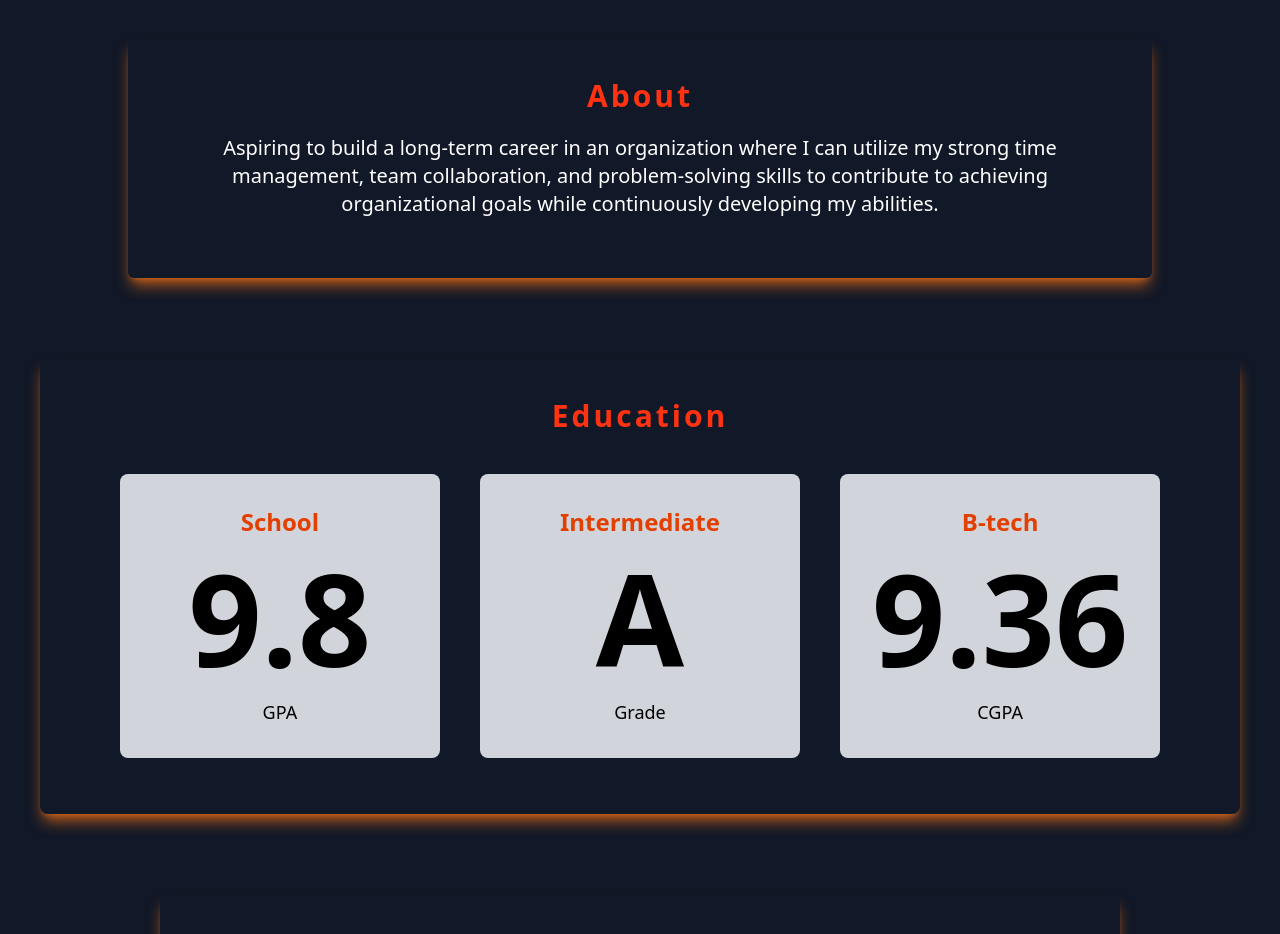
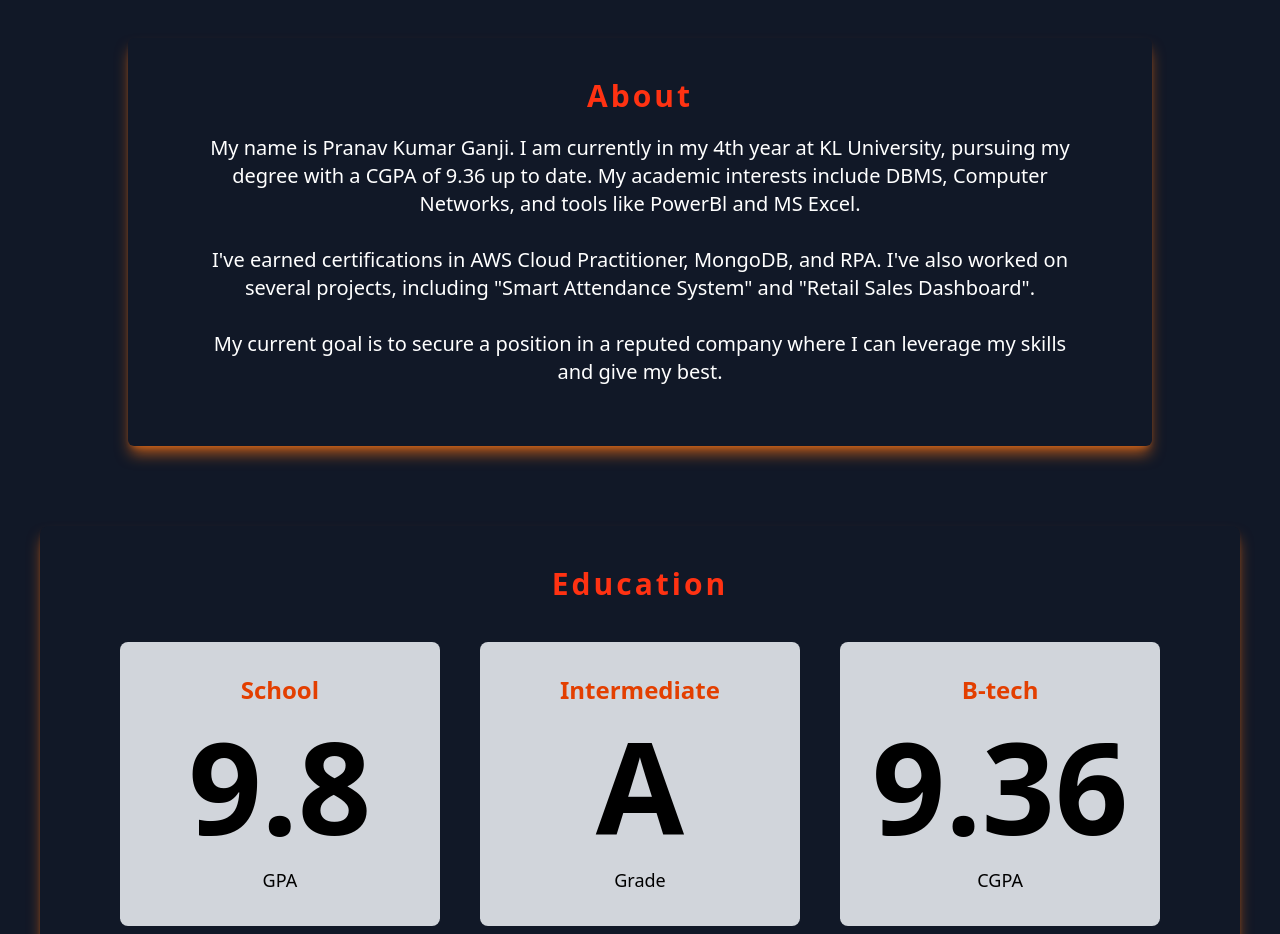
Before and after one commit to Pranav-7890/Pranav-Kumar-G-Portfolio, a plain HTML site: page index.html in a window 1280 px wide. Shown: the part 860-1794 px from the top of the page. Drawn offline with nearby package versions, Linux system fonts and the light colour scheme.

Commit message:
Update index.html

```diff
--- a/index.html
+++ b/index.html
@@ -102,10 +102,15 @@
             About
           </h1>
           <p class="text-xl mb-5">
-            Aspiring to build a long-term career in an organization where I can
-            utilize my strong time management, team collaboration, and
-            problem-solving skills to contribute to achieving organizational
-            goals while continuously developing my abilities.
+            My name is Pranav Kumar Ganji. I am currently in my 4th year at KL University,
+            pursuing my degree with a CGPA of 9.36 up to date. My academic interests include
+            DBMS, Computer Networks, and tools like PowerBl and MS Excel.
+            <br> <br>
+            I've earned certifications in AWS Cloud Practitioner, MongoDB, and RPA. I've also worked
+            on several projects, including "Smart Attendance System" and "Retail Sales Dashboard".
+            <br> <br>
+            My current goal is to secure a position in a reputed company where I can leverage my
+            skills and give my best.
           </p>
         </div>
       </div>
```
